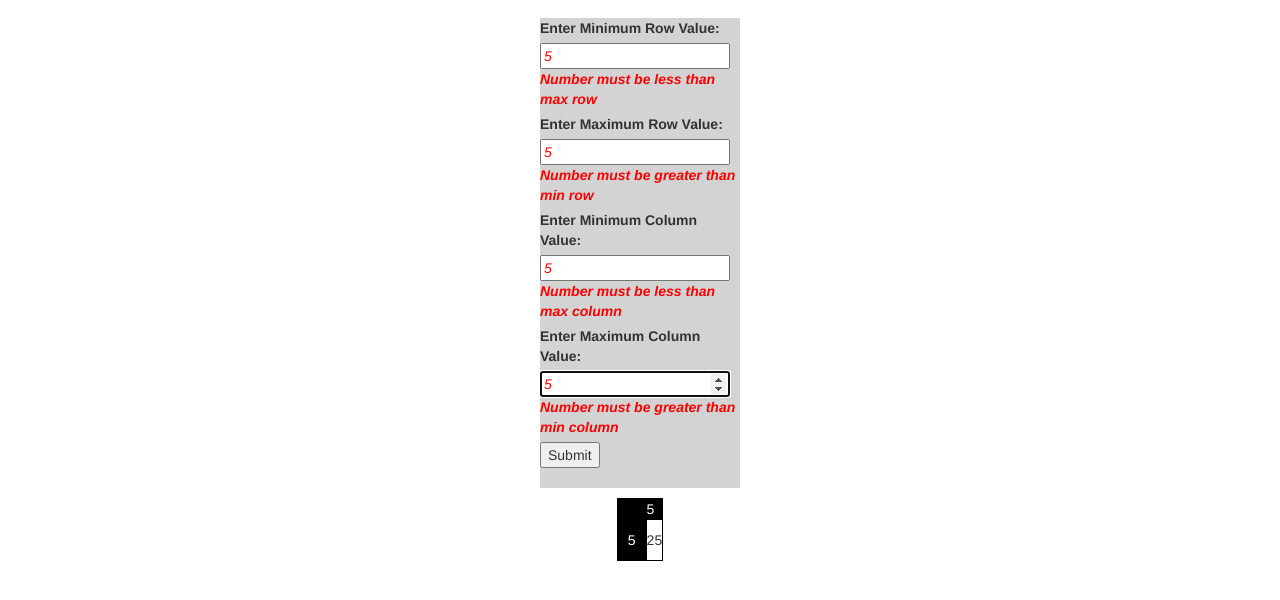
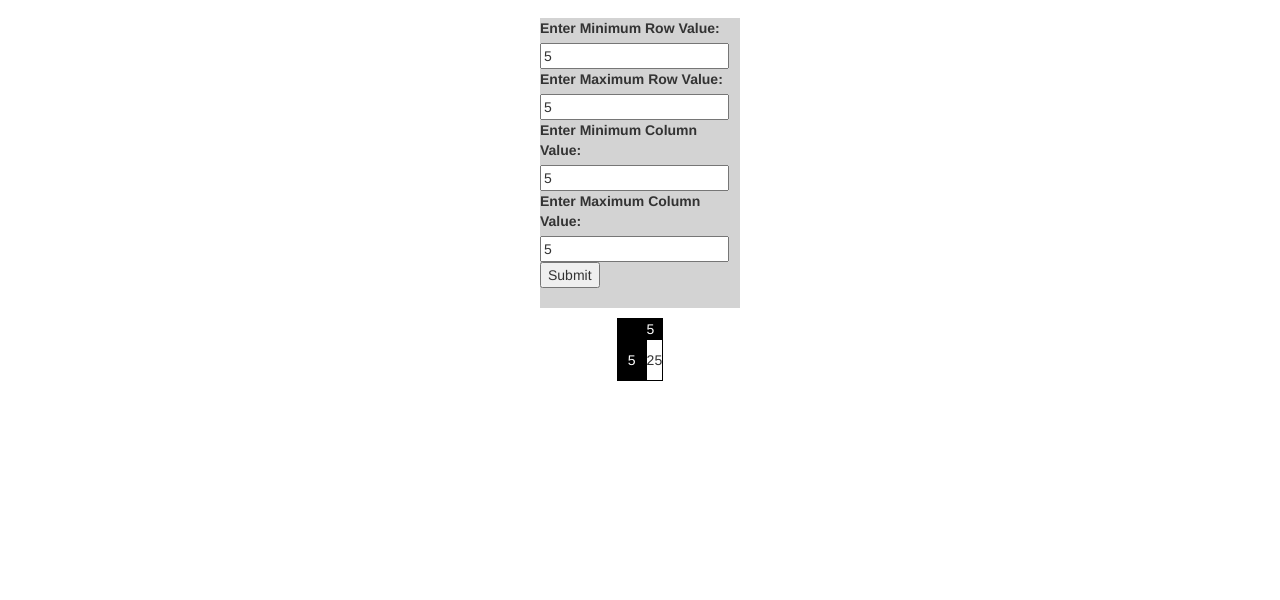
Before and after one commit to mikewhalen2998/GUI-HW6, a plain HTML site: page index.html in a window 1280 px wide. Both pictures are taken after typing "5", "5", "5", "5" into the empty fields and a click on the input "Submit". Shown: the part 56-656 px from the top of the page. Drawn offline with nearby package versions, Linux system fonts and the light colour scheme.

Commit message:
Final Copy of Mult Table Jquery

```diff
--- a/myScript.js
+++ b/myScript.js
@@ -1,7 +1,7 @@
 /*   Michael Whalen
      Michael_Whalen@student.uml.edu
      Michael Whalen Computer Science Student in 91.61 GUI Prgoramming I Umass Lowell
-     11/7/20
+     11/8/20
      Multiplication table made using javascript with html/css. This is the javascript for the page. Added jqiuery validation
 */
 
@@ -12,14 +12,13 @@ $().ready(function(){
 
   //Checks if max is grearer than min.
 jQuery.validator.addMethod('greaterThan', function (value, element, param) {
-  return this.optional(element) || parseInt(value) < parseInt($(param).val());
+  return this.optional(element) || $(param).val()=='' || parseInt(value) <= parseInt($(param).val());
 }, 'Invalid value');
 
 //Checks if max is less than min
 jQuery.validator.addMethod('lessThan', function (value, element, param) {
-    return this.optional(element) || parseInt(value) > parseInt($(param).val());
+    return this.optional(element) || $(param).val()=='' ||parseInt(value) >= parseInt($(param).val());
   }, 'Invalid value');
-//Grab form and validate entered input
 
 //Got help from here https://jqueryvalidation.org/ to do this validation
 //Also from here for the .submit function https://stackoverflow.com/questions/19454310/stop-form-refreshing-page-on-submit/19454378
@@ -27,29 +26,36 @@ jQuery.validator.addMethod('lessThan', function (value, element, param) {
 $("#inputForm").submit(function(e){
   e.preventDefault();
 }).validate({
-
  //Set rules for each input and the input's entered must follow these rules
- //Required checks if the user has input something and if not it will prompt them with a message. Improper input such as special characters or letters are handled by default and return "please enter a valid number". You can enter numbers like 1.2 but my function auto correct thems to the integer so if you enter 2.2 or 2.9 it still equates to 2.
   rules:{
     "minRowNumber":{
-      required:true,
-      range:[-100, 100],
-      greaterThan:'#maxRowNumber'
+      required:true,       //Checks if field is empty
+      range:[-100, 100],   // Makes sure number is in range so program doesn't crash
+      greaterThan:'#maxRowNumber', //Checks if min is greater than max
+      number:true, //Makes sure the input is a number
+      digits:true, //Makes sure no deciamls can be added.
     },
     "maxRowNumber":{
-      required:true,
-      range:[-100, 100],
-      lessThan:'#minRowNumber'
+      required:true, //Checks if field is empty
+      range:[-100, 100],  // Makes sure number is in range so program doesn't crash
+      lessThan:'#minRowNumber', //Checks if max is less than min
+      number:true, //Makes sure the input is a number
+      digits:true, //Makes sure no deciamls can be added.
     },
+    //The same thing applies for columns down here. I don't wanna cloud my code with a ton of comments.
     "minColumnNumber":{
       required:true,
       range:[-100, 100],
-      greaterThan:'#maxColumnNumber'
+      greaterThan:'#maxColumnNumber',
+      number:true,
+      digits:true,
     },
     "maxColumnNumber":{
       required:true,
       range:[-100, 100],
-      lessThan:'#minColumnNumber'
+      lessThan:'#minColumnNumber',
+      number:true,
+      digits:true,
     },
   },
   //Custom error messages for each form input
@@ -57,32 +63,34 @@ $("#inputForm").submit(function(e){
    minRowNumber:{
      required:"Please enter a valid integer for minRowNumber",
      range:"Please enter a number between -100 to 100",
-     greaterThan:"Number must be less than max row"
+     greaterThan:"Number must be less than max row",
+     number:"Please enter an integer for Minimum row number",
+     digits:"No decimals, only integers",
    },
    maxRowNumber:{
      required:"Please enter a valid integer for maxRowNumber",
      range:"Please enter a number between -100 to 100",
-     lessThan:"Number must be greater than min row"
+     lessThan:"Number must be greater than min row",
+     number:"Please enter an integer for Max row number",
+     digits:"No decimals, only integers",
    },
    minColumnNumber:{
     required: "Please enter a valid integer for minColumnNumber",
     range:"Please enter a number between -100 to 100",
-    greaterThan:"Number must be less than max column"
+    greaterThan:"Number must be less than max column",
+    number:"Please enter an integer for Minimum column number",
+    digits:"No decimals, only integers",
   },
    maxColumnNumber:{
      required:"Please enter a valid integer for maxColumnNumber",
      range:"Please enter a number between -100 to 100",
-     lessThan:"Number must be greater than min column"
+     lessThan:"Number must be greater than min column",
+     number:"Please enter an integer for Max column number",
+     digits:"No decimals, only integers",
    },
  },
+ });
 });
-
-});
-
-
-
-
-
 //This function reads in the numbers and generates a table based off input given.
 function readInNumbers()
 {
@@ -91,14 +99,10 @@ function readInNumbers()
   var b = parseInt(document.getElementById("maxRowNumber").value);
   var c = parseInt(document.getElementById("minColumnNumber").value);
   var d = parseInt(document.getElementById("maxColumnNumber").value);
-
       //Change "test" (error message paragraph) to be empty at the beginning of every call to readInNumbers()
-      document.getElementById("test").innerHTML="";
-
-      //Error handling section testing all possible outcomes
-
-
-      //These 4 if statements make sure that the input entered is an integer. If they are not the user will be notified to change the incorrect value(s).
+  document.getElementById("test").innerHTML="";
+  //Error handling section testing all possible outcomes
+  //These 4 if statements make sure that the input entered is an integer. If they are not the user will be notified to change the incorrect value(s).
       if(Number.isInteger(a)!=true)
       {
         return;
@@ -137,8 +141,6 @@ function readInNumbers()
   // X and Y get the proper number of rows and columns needed
   var x_bound= (b-a) + 1;
   var y_bound= (d-c) + 1;
-
-
   var i;
   var j;
   var test1=0;
@@ -146,14 +148,9 @@ function readInNumbers()
   var test1Array= new Array(y_bound);
   var test2Array= new Array(x_bound);
 
-
 //A big help for a lot of my code is linked below this comment. This helped me create my table.
 //https://developer.mozilla.org/en-US/docs/Web/API/Document_Object_Model/Traversing_an_HTML_table_with_JavaScript_and_DOM_Interfaces
   var body = document.getElementsByTagName("body")[0];
-
-
-
-
   // creates a <table> element and a <tbody> element and a <div>
   var tbl = document.createElement("table");
   var tblBody = document.createElement("tbody");
@@ -164,8 +161,6 @@ function readInNumbers()
   for (var i = 0; i <=x_bound; i++) {
     // creates a table row
     var row = document.createElement("tr");
-
-
     for (var j = 0; j <=y_bound; j++) {
       // Create a <td> element and a text node, make the text
       // node the contents of the <td>, and put the <td> at
@@ -181,7 +176,6 @@ function readInNumbers()
         var cellText = document.createTextNode(c++);
         test1=cellText.nodeValue;
         test1Array[j]=test1;
-
       }
       //If j==0 then fill in the beginning of each row
       else if(j==0){
@@ -192,28 +186,22 @@ function readInNumbers()
       //After storing the beginning column and row values. I stored them each in an array and then multiply the values from each array with each other in sequential order.
       else{
       var cellText = document.createTextNode(test1Array[j]*test2Array[i]);
-
     }
     //Link everything together
       cell.appendChild(cellText);
       row.appendChild(cell);
     }
-
     // add the row to the end of the table body
     tblBody.appendChild(row);
   }
-
   // put the <tbody> in the <table>
   tbl.appendChild(tblBody);
-
   //put <table> inside the <div>
   wrapper.appendChild(tbl);
-
   // appends <wrapper> into <body>
   body.appendChild(wrapper);
   //Create border for each td element
   tbl.setAttribute("border", "2");
  //Create an id for the table so later on I can delete it whenever the submit button is pressed
   tbl.setAttribute("id","myTable");
-
 }
--- a/myStyle.css
+++ b/myStyle.css
@@ -1,7 +1,7 @@
 /*   Michael Whalen
      Michael_Whalen@student.uml.edu
      Michael Whalen Computer Science Student in 91.61 GUI Prgoramming I Umass Lowell
-     11/7/20
+     10/25/20
      Styling for table
 */
 
```
Also changed, not shown: index.html (+1 -1 lines).
